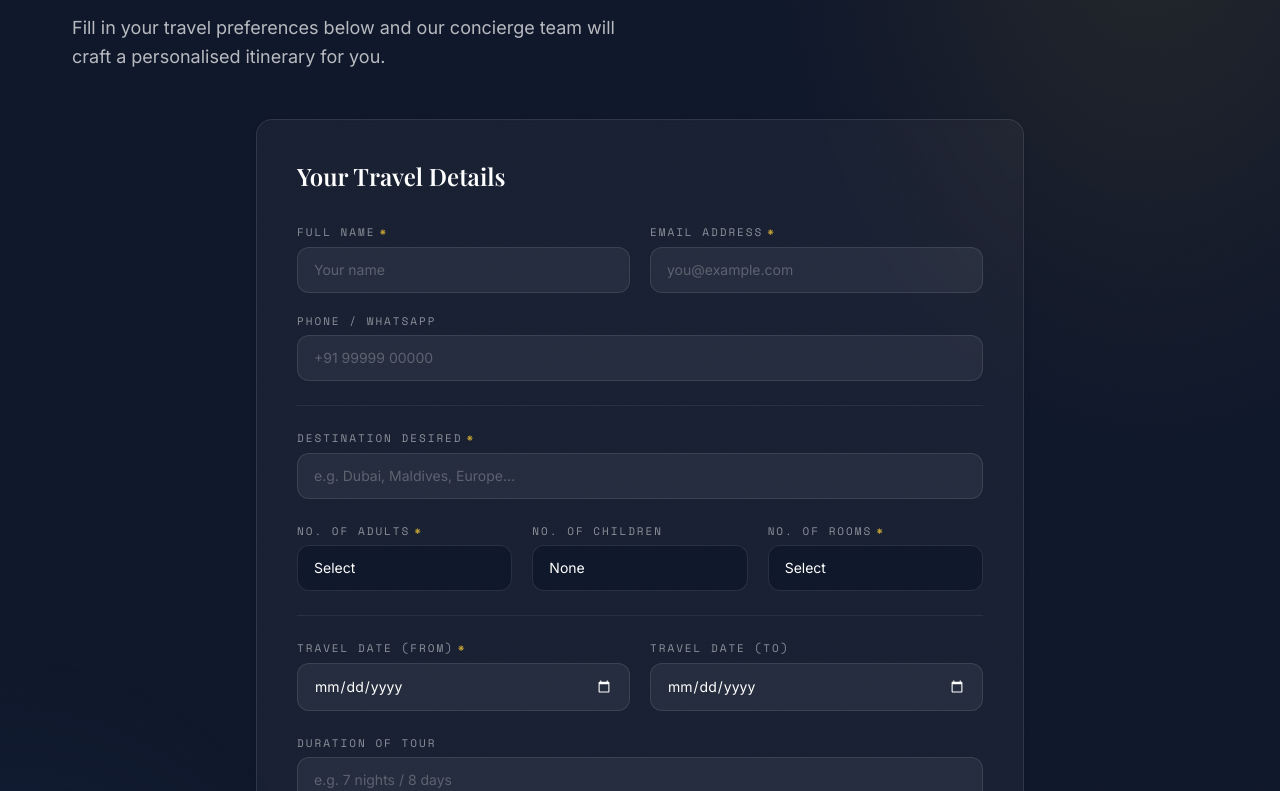
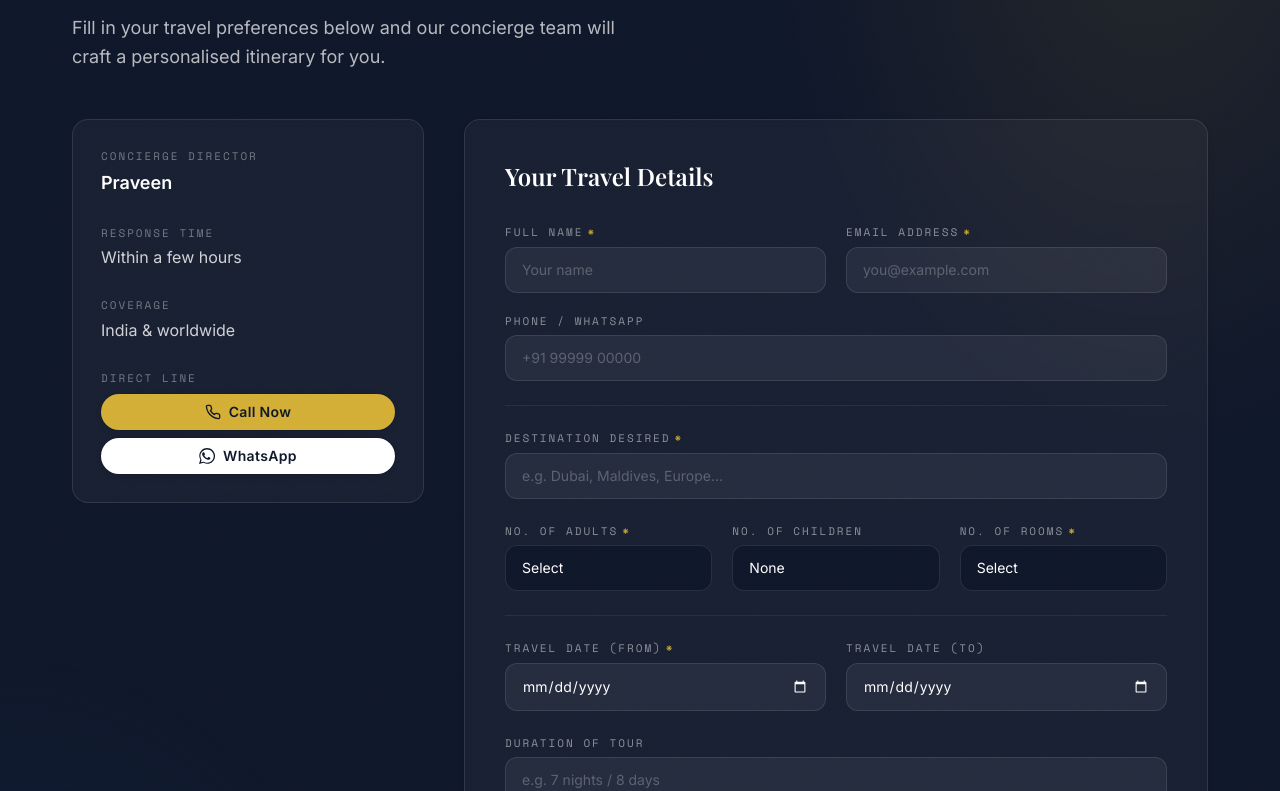
Before and after one commit to intbizai-boop/JRP, a React (Vite) app: page / in a window 1280 px wide. Shown: the part 10089-10880 px from the top of the page. Built offline with nearby package versions, Linux system fonts and the light colour scheme.

Commit message:
Revert "Remove concierge info panel, center the contact form, and rename the WhatsApp button label; bump service worker version to v1.1.1"
This reverts commit 9f871b2059623eca8504f2214d1c77d7547b07be.

```diff
--- a/public/sw.js
+++ b/public/sw.js
@@ -1,4 +1,4 @@
-const CACHE_VERSION = 'v1.1.1';
+const CACHE_VERSION = 'v1.1.0';
 const CACHE_NAME = `jrp-travels-${CACHE_VERSION}`;
 
 // Core assets to cache immediately on installation
--- a/src/main.jsx
+++ b/src/main.jsx
@@ -12,7 +12,7 @@ ReactDOM.createRoot(document.getElementById('root')).render(
 // Register local custom service worker in production
 if ('serviceWorker' in navigator && import.meta.env.PROD) {
   window.addEventListener('load', () => {
-    navigator.serviceWorker.register('/sw.js?v=1.1.1')
+    navigator.serviceWorker.register('/sw.js?v=1.1.0')
       .then((reg) => {
         console.log('[Service Worker] Scope:', reg.scope);
       })
--- a/src/sections/Contact.jsx
+++ b/src/sections/Contact.jsx
@@ -168,9 +168,60 @@ export default function Contact({ selectedEnquiry, setSelectedEnquiry }) {
           </p>
         </div>
 
-        <div className="max-w-3xl mx-auto">
-          {/* Form */}
-          <div className="w-full">
+        <div className="grid grid-cols-1 gap-10 lg:grid-cols-3">
+          {/* Left - contact meta */}
+          <div className="lg:col-span-1 flex flex-col gap-8">
+            <div className="rounded-2xl border border-white/10 bg-white/[0.04] p-7 backdrop-blur-sm">
+              <dl className="space-y-7">
+                <div>
+                  <dt className="font-mono text-[11px] uppercase tracking-widemono text-white/40">Concierge Director</dt>
+                  <dd className="mt-1 font-semibold text-lg text-white">Praveen</dd>
+                </div>
+                <div>
+                  <dt className="font-mono text-[11px] uppercase tracking-widemono text-white/40">Response Time</dt>
+                  <dd className="mt-1 text-white/80">Within a few hours</dd>
+                </div>
+                <div>
+                  <dt className="font-mono text-[11px] uppercase tracking-widemono text-white/40">Coverage</dt>
+                  <dd className="mt-1 text-white/80">India &amp; worldwide</dd>
+                </div>
+                <div>
+                  <dt className="font-mono text-[11px] uppercase tracking-widemono text-white/40">Direct Line</dt>
+                  <dd className="mt-2 flex flex-col gap-2">
+                    <Button
+                      as="a"
+                      href="tel:+919962557733"
+                      variant="gold"
+                      size="sm"
+                      className="justify-center text-center font-semibold tracking-wide flex items-center gap-2"
+                    >
+                      <svg width="16" height="16" viewBox="0 0 24 24" fill="none" stroke="currentColor" strokeWidth="2" strokeLinecap="round" strokeLinejoin="round" aria-hidden="true">
+                        <path d="M22 16.92v3a2 2 0 0 1-2.18 2 19.79 19.79 0 0 1-8.63-3.07 19.5 19.5 0 0 1-6-6 19.79 19.79 0 0 1-3.07-8.67A2 2 0 0 1 4.11 2h3a2 2 0 0 1 2 1.72 12.84 12.84 0 0 0 .7 2.81 2 2 0 0 1-.45 2.11L8.09 9.91a16 16 0 0 0 6 6l1.27-1.27a2 2 0 0 1 2.11-.45 12.84 12.84 0 0 0 2.81.7A2 2 0 0 1 22 16.92z"/>
+                      </svg>
+                      Call Now
+                    </Button>
+                    <Button
+                      as="a"
+                      href="https://wa.me/919962557733?text=Hi%20Praveen,%20I%20am%20interested%20in%20JRP%20travel%20services."
+                      target="_blank"
+                      rel="noopener noreferrer"
+                      variant="secondary"
+                      size="sm"
+                      className="justify-center text-center font-semibold tracking-wide flex items-center gap-2"
+                    >
+                      <svg width="16" height="16" viewBox="0 0 24 24" fill="currentColor" aria-hidden="true">
+                        <path d="M20.52 3.449C18.257 1.185 15.228 0 12.029 0 5.626 0 0.435 5.19 0.435 11.593c0 2.046 0.536 4.045 1.558 5.807L0 24l6.837-1.794c1.714 0.935 3.645 1.428 5.603 1.428h0.007c6.403 0 11.594-5.19 11.594-11.593 0-3.097-1.205-6.01-3.417-8.208zM12.029 22.128h-0.005c-1.776 0-3.522-0.477-5.045-1.378l-0.362-0.215-3.754 0.984 1.002-3.662-0.236-0.375c-0.993-1.579-1.517-3.418-1.517-5.309 0-5.525 4.495-10.02 10.021-10.02 2.677 0 5.193 1.043 7.084 2.937 1.891 1.894 2.934 4.412 2.933 7.091-0.001 5.526-4.498 10.021-10.021 10.021zM16.538 14.47c-0.306-0.153-1.815-0.896-2.096-0.998-0.281-0.103-0.485-0.153-0.69 0.153-0.204 0.306-0.79 0.997-0.968 1.202-0.177 0.205-0.355 0.231-0.66 0.078-0.306-0.153-1.291-0.476-2.458-1.519-0.908-0.809-1.521-1.808-1.7-2.113-0.177-0.306-0.019-0.471 0.134-0.624 0.137-0.137 0.306-0.357 0.458-0.536 0.153-0.178 0.204-0.306 0.306-0.51 0.102-0.204 0.051-0.382-0.026-0.536-0.077-0.153-0.69-1.662-0.945-2.276-0.246-0.596-0.495-0.515-0.69-0.525-0.178-0.01-0.382-0.01-0.586-0.01-0.204 0-0.535 0.077-0.816 0.382-0.281 0.306-1.072 1.047-1.072 2.553 0 1.506 1.1 2.959 1.252 3.163 0.153 0.204 2.163 3.303 5.239 4.632 0.731 0.315 1.303 0.504 1.748 0.644 0.736 0.233 1.405 0.201 1.933 0.122 0.591-0.088 1.815-0.742 2.07-1.458 0.255-0.716 0.255-1.33 0.178-1.458-0.076-0.128-0.281-0.204-0.586-0.357z" />
+                      </svg>
+                      WhatsApp
+                    </Button>
+                  </dd>
+                </div>
+              </dl>
+            </div>
+          </div>
+
+          {/* Right - the form */}
+          <div className="lg:col-span-2">
             <div className="rounded-2xl border border-white/10 bg-white/[0.04] p-8 shadow-soft backdrop-blur-sm md:p-10">
               <h3 className="font-display text-2xl font-semibold text-white mb-8">Your Travel Details</h3>
 
@@ -193,7 +244,7 @@ export default function Contact({ selectedEnquiry, setSelectedEnquiry }) {
                         <svg width="14" height="14" viewBox="0 0 24 24" fill="currentColor">
                           <path d="M20.52 3.449C18.257 1.185 15.228 0 12.029 0 5.626 0 0.435 5.19 0.435 11.593c0 2.046 0.536 4.045 1.558 5.807L0 24l6.837-1.794c1.714 0.935 3.645 1.428 5.603 1.428h0.007c6.403 0 11.594-5.19 11.594-11.593 0-3.097-1.205-6.01-3.417-8.208zM12.029 22.128h-0.005c-1.776 0-3.522-0.477-5.045-1.378l-0.362-0.215-3.754 0.984 1.002-3.662-0.236-0.375c-0.993-1.579-1.517-3.418-1.517-5.309 0-5.525 4.495-10.02 10.021-10.02 2.677 0 5.193 1.043 7.084 2.937 1.891 1.894 2.934 4.412 2.933 7.091-0.001 5.526-4.498 10.02 10.021 10.021zM16.538 14.47c-0.306-0.153-1.815-0.896-2.096-0.998-0.281-0.103-0.485-0.153-0.69 0.153-0.204 0.306-0.79 0.997-0.968 1.202-0.177 0.205-0.355 0.231-0.66 0.078-0.306-0.153-1.291-0.476-2.458-1.519-0.908-0.809-1.521-1.808-1.7-2.113-0.177-0.306-0.019-0.471 0.134-0.624 0.137-0.137 0.306-0.357 0.458-0.536 0.153-0.178 0.204-0.306 0.306-0.51 0.102-0.204 0.051-0.382-0.026-0.536-0.077-0.153-0.69-1.662-0.945-2.276-0.246-0.596-0.495-0.515-0.69-0.525-0.178-0.01-0.382-0.01-0.586-0.01-0.204 0-0.535 0.077-0.816 0.382-0.281 0.306-1.072 1.047-1.072 2.553 0 1.506 1.1 2.959 1.252 3.163 0.153 0.204 2.163 3.303 5.239 4.632 0.731 0.315 1.303 0.504 1.748 0.644 0.736 0.233 1.405 0.201 1.933 0.122 0.591-0.088 1.815-0.742 2.07-1.458 0.255-0.716 0.255-1.33 0.178-1.458-0.076-0.128-0.281-0.204-0.586-0.357z" />
                         </svg>
-                        WhatsApp
+                        WhatsApp Praveen
                       </a>
                       <button
                         onClick={handleClearSelection}
```
